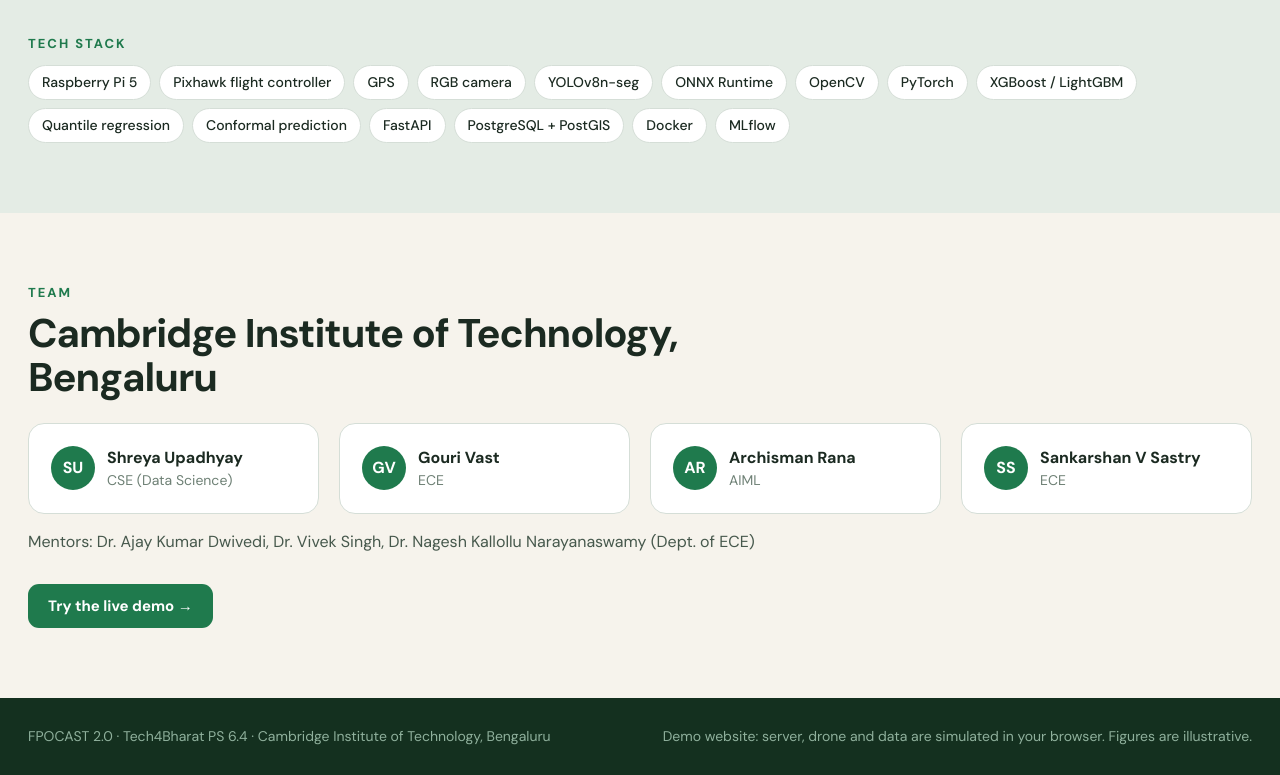
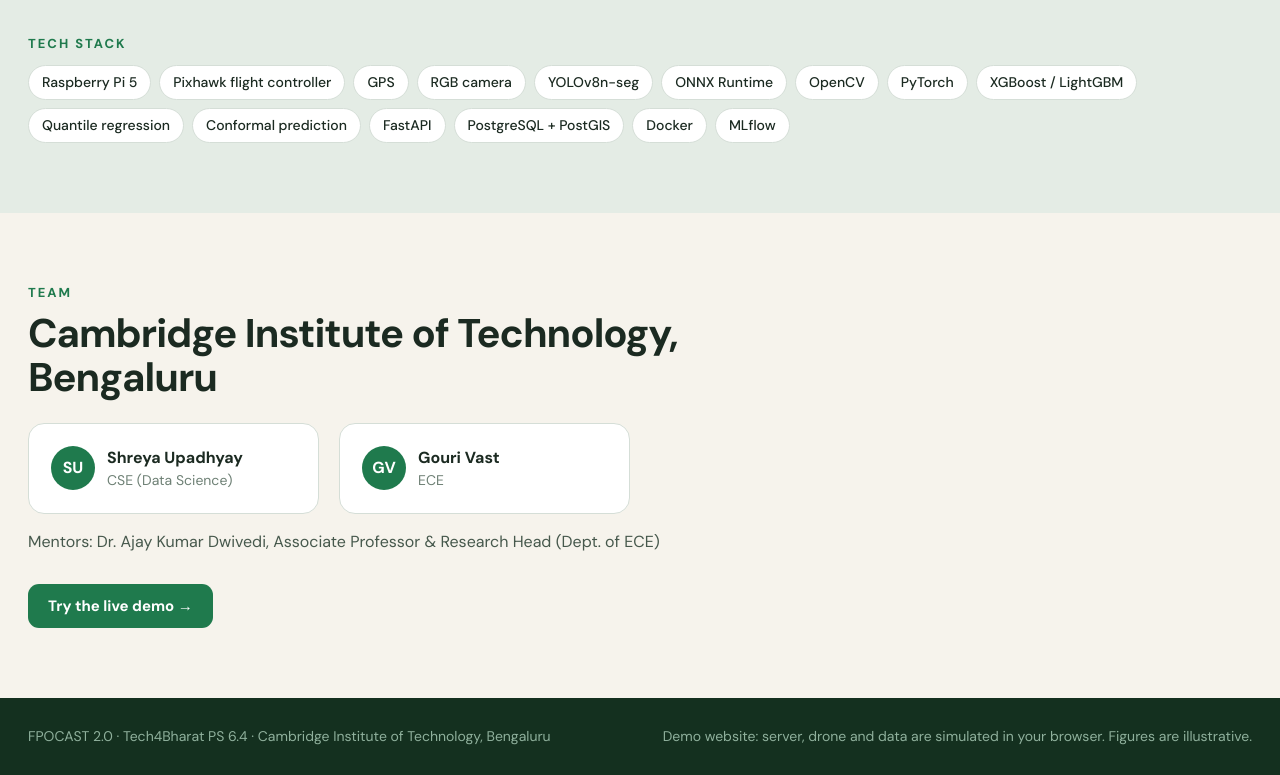
Before and after one commit to SatyasriUNO/GAVS_FPOCAST_Web, a plain HTML site: page index.html in a window 1280 px wide. Shown: the part 4417-5192 px from the top of the page. Drawn offline with Linux system fonts and the light colour scheme.

Commit message:
Update mentor details and remove two person cards
Removed two person cards and updated mentor information.

```diff
--- a/index.html
+++ b/index.html
@@ -382,10 +382,8 @@ input[type=range]{padding:0;border:none;accent-color:var(--leaf);height:28px}
       <div class="grid g4" style="margin-top:24px">
         <div class="card person"><div class="av">SU</div><div><b>Shreya Upadhyay</b><p class="sub">CSE (Data Science)</p></div></div>
         <div class="card person"><div class="av">GV</div><div><b>Gouri Vast</b><p class="sub">ECE</p></div></div>
-        <div class="card person"><div class="av">AR</div><div><b>Archisman Rana</b><p class="sub">AIML</p></div></div>
-        <div class="card person"><div class="av">SS</div><div><b>Sankarshan V Sastry</b><p class="sub">ECE</p></div></div>
       </div>
-      <p class="sub" style="margin-top:16px;color:var(--body)">Mentors: Dr. Ajay Kumar Dwivedi, Dr. Vivek Singh, Dr. Nagesh Kallollu Narayanaswamy (Dept. of ECE)</p>
+      <p class="sub" style="margin-top:16px;color:var(--body)">Mentors: Dr. Ajay Kumar Dwivedi, Associate Professor & Research Head (Dept. of ECE)</p>
       <div style="margin-top:30px"><a class="btn" href="#selector">Try the live demo →</a></div>
     </div>
   </section>
```
